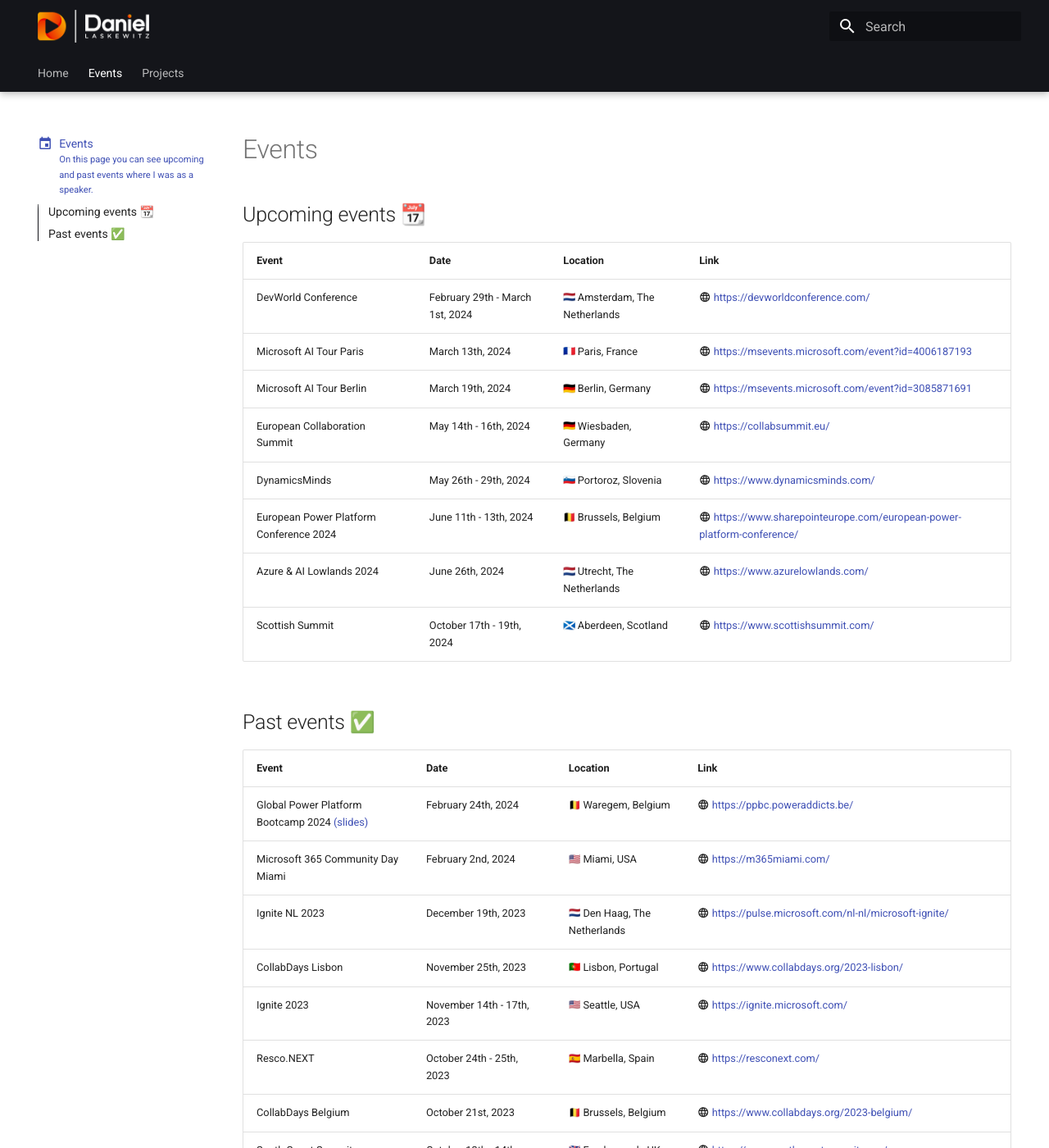
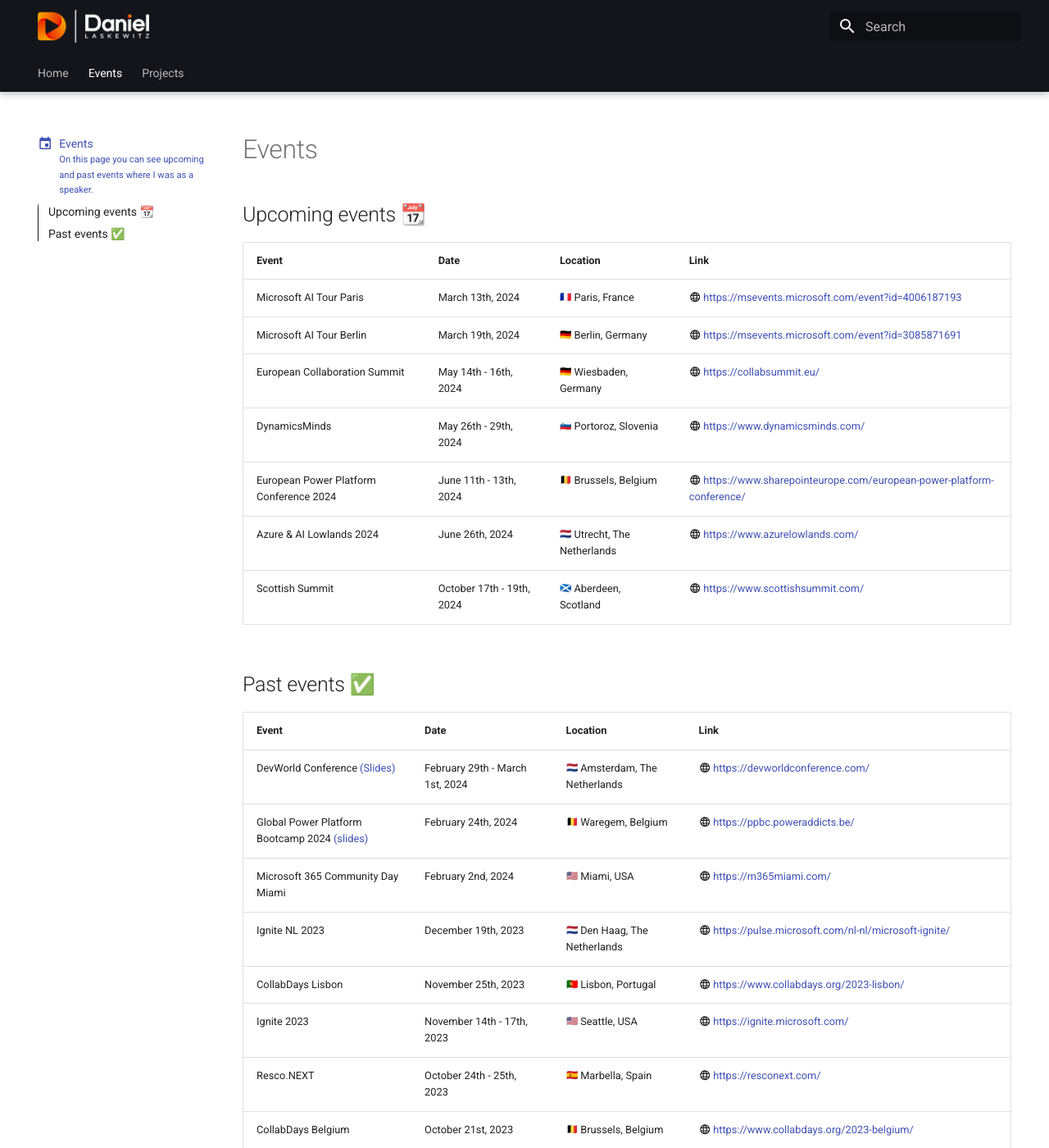
Before and after one commit to Laskewitz/laskewitz.github.io, an MkDocs documentation site: the page built from docs/events.md, in a window 1280 px wide and 1400 px high. Shown: the whole window at 82% size. Built offline with MkDocs 1.6.1 and Material for MkDocs 9.7.7, drawn with Linux system fonts in a browser that asks for light colours; emoji names are drawn with the system emoji font; some of the changed lines change nothing that is shown.

Commit message:
Updated slides

```diff
--- a/docs/events.md
+++ b/docs/events.md
@@ -15,7 +15,6 @@
 
 | Event | Date | Location | Link |
 | ----------- | ------------------------------------ | ------------------------------------ | ------------------------------------ |
-| DevWorld Conference | February 29th - March 1st, 2024 | :nl: Amsterdam, The Netherlands | :material-web: [https://devworldconference.com/](https://devworldconference.com/) |
 | Microsoft AI Tour Paris | March 13th, 2024 | :fr: Paris, France | :material-web: [https://msevents.microsoft.com/event?id=4006187193](https://msevents.microsoft.com/event?id=4006187193) |
 | Microsoft AI Tour Berlin | March 19th, 2024 | :de: Berlin, Germany | :material-web: [https://msevents.microsoft.com/event?id=3085871691](https://msevents.microsoft.com/event?id=3085871691) |
 | European Collaboration Summit | May 14th - 16th, 2024 | :de: Wiesbaden, Germany | :material-web: [https://collabsummit.eu/](https://collabsummit.eu/) |
@@ -29,7 +28,8 @@
 
 | Event | Date | Location | Link |
 | ----------- | ------------------------------------ | ------------------------------------ | ------------------------------------ |
-| Global Power Platform Bootcamp 2024 [(slides)](./slides/GPPB2024-Copilot-Studio.pdf) | February 24th, 2024 | :be: Waregem, Belgium | :material-web: [https://ppbc.poweraddicts.be/](https://ppbc.poweraddicts.be/) |
+| DevWorld Conference [(Slides)](./slides/20240301-DevWorld.pdf) | February 29th - March 1st, 2024 | :nl: Amsterdam, The Netherlands | :material-web: [https://devworldconference.com/](https://devworldconference.com/) |
+| Global Power Platform Bootcamp 2024 [(slides)](./slides/20240224-GPPB.pdf) | February 24th, 2024 | :be: Waregem, Belgium | :material-web: [https://ppbc.poweraddicts.be/](https://ppbc.poweraddicts.be/) |
 | Microsoft 365 Community Day Miami | February 2nd, 2024 | :us: Miami, USA | :material-web: [https://m365miami.com/](https://m365miami.com/) |
 | Ignite NL 2023 | December 19th, 2023 | :nl: Den Haag, The Netherlands | :material-web: [https://pulse.microsoft.com/nl-nl/microsoft-ignite/](https://pulse.microsoft.com/nl-nl/microsoft-ignite/) |
 | CollabDays Lisbon | November 25th, 2023 | :pt: Lisbon, Portugal | :material-web: [https://www.collabdays.org/2023-lisbon/](https://www.collabdays.org/2023-lisbon/) |
```
Also changed, not shown: 3 other files.
